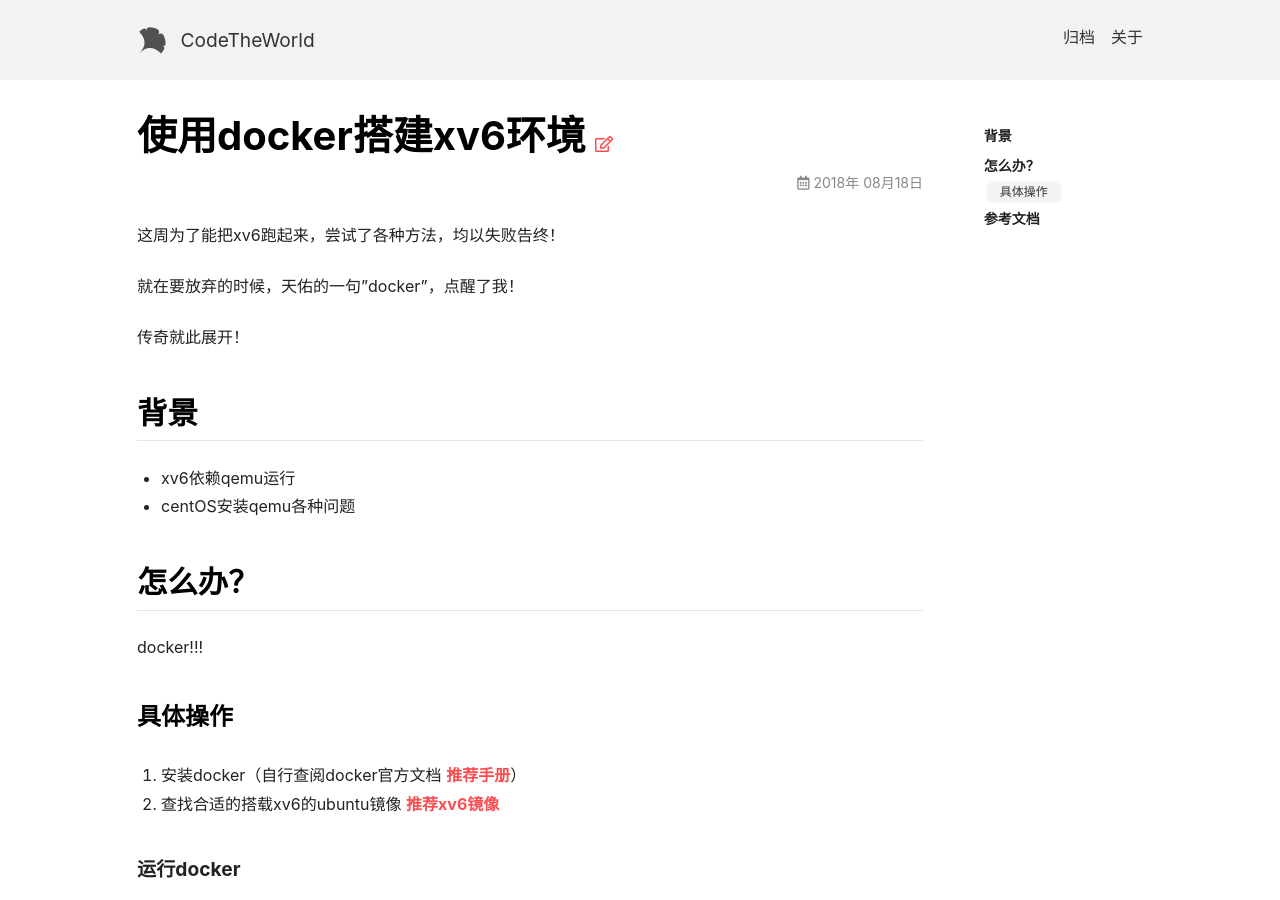
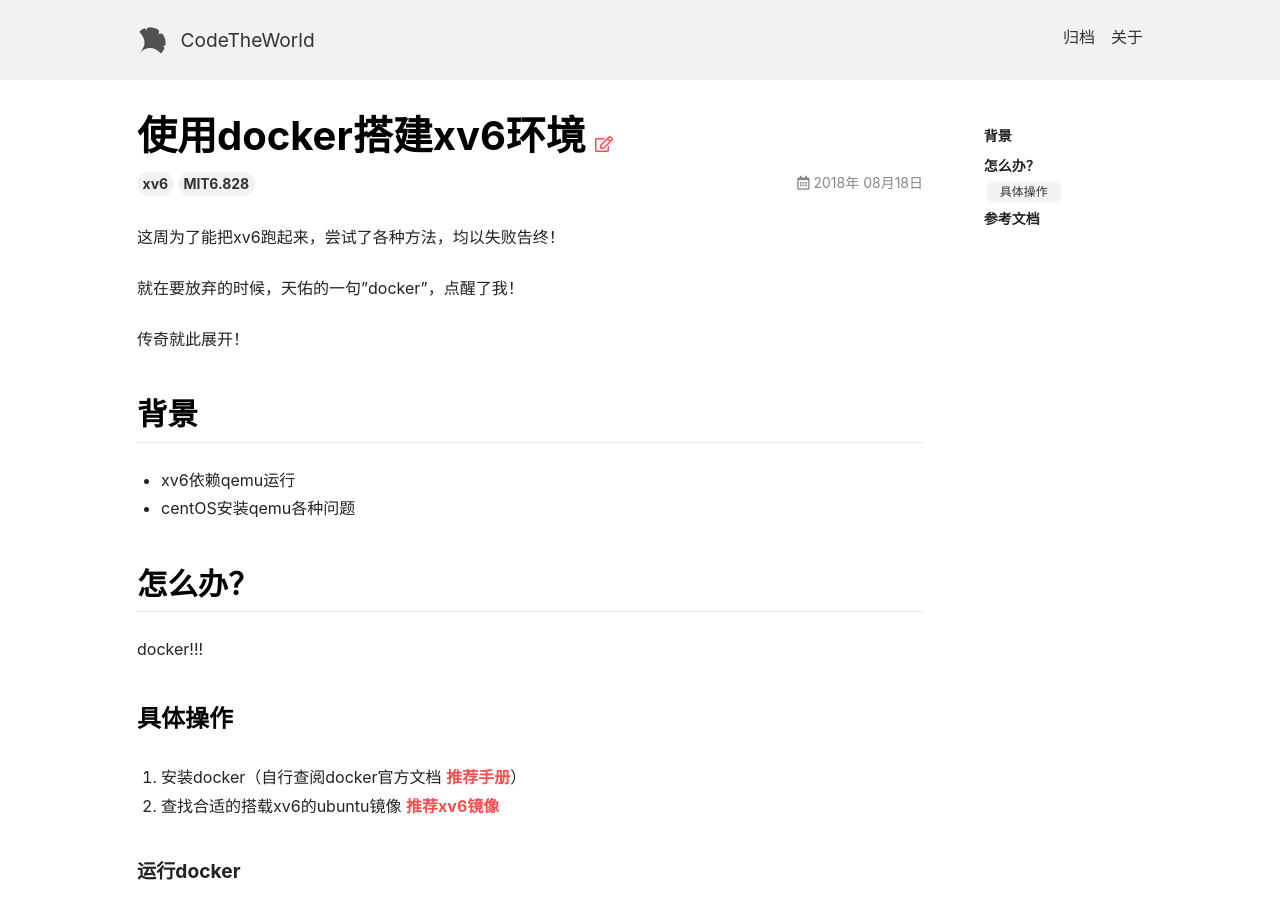
Before and after one commit to CodeTheWorld/CodeTheWorld.github.io, a Jekyll site: the page built from _posts/2018-08-18-build-xv6-with-docker.md, in a window 1280 px wide and 900 px high. Built offline with Jekyll 4.4.1, drawn with Linux system fonts in a browser that asks for light colours; nearby versions of some CDN libraries.

Commit message:
feat: build-xv6-with-docker
init

```diff
--- a/_posts/2018-08-18-build-xv6-with-docker.md
+++ b/_posts/2018-08-18-build-xv6-with-docker.md
@@ -1,6 +1,7 @@
 ---
 layout: article
 title: 使用docker搭建xv6环境
+tags: xv6 MIT6.828
 mathajx: false
 ---
 这周为了能把xv6跑起来，尝试了各种方法，均以失败告终！
```
Also changed, not shown: 4 other files.
